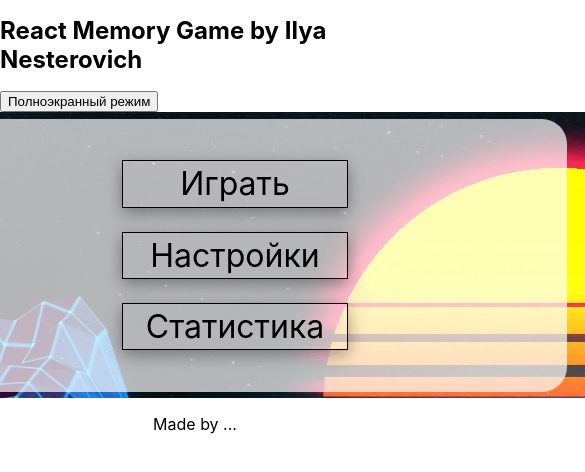
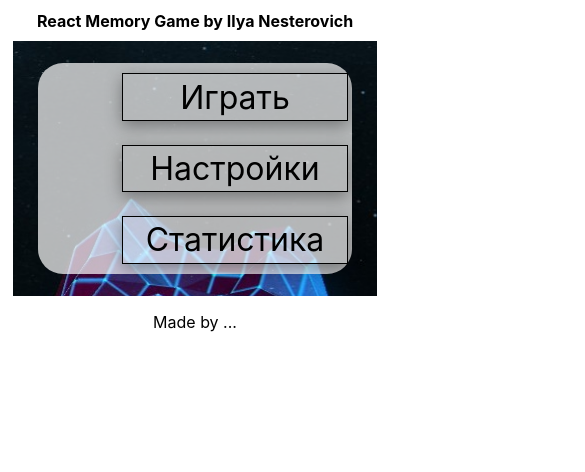
Before and after one commit to inesterovich/react-game, a React (Create React App) app in the folder client/: page / in a window 390 px wide. Shown: the top 472 px of the page, 585 px wide, since content can reach past the window. Built offline with nearby package versions, Linux system fonts and the light colour scheme.

Commit message:
feat: add adaptive

```diff
--- a/client/src/App.css
+++ b/client/src/App.css
@@ -10,7 +10,7 @@
 
 
 h1 {
-  font-size: 1.5rem;
+  font-size: 1rem;
 }
 .App {
   display: flex;
@@ -28,7 +28,6 @@ h1 {
   display: flex;
   justify-content: center;
   align-items: center;
-  padding: 1rem;
   height: calc(100% - (var(--headerHeight) * 2));
   min-width: 750px;
   background-image: url('./assets/img/background.jpg');
@@ -43,7 +42,7 @@ h1 {
   display: flex;
   justify-content: center;
   align-items: center;
-  padding: 1rem;
+
 }
 
 .main-content form {
@@ -92,9 +91,9 @@ h1 {
 .game-field {
   display: grid;
   grid-template-columns: repeat(6, 1fr);
-  grid-template-rows: repeat(3, 1fr);
+
   column-gap: 20px;
-  row-gap: 20px;
+  row-gap: 10px;
 
 }
 
@@ -179,3 +178,35 @@ h1 {
   padding: 2rem;
   background-color: #fff;
 }
+
+
+@media (max-width: 1023px) {
+
+  .main-content {
+    max-width: 600px;
+    min-width: none;
+  }
+}
+
+@media (max-width: 767px) {
+  .main-content {
+    max-width: 300px;
+    height: auto;
+    display: flex;
+    min-width: 85%;
+    padding: 1rem;
+  }
+
+  .main-content .wrapper {
+    display: flex;
+    flex-direction: column;
+  }
+  .main-content .game-field {
+    grid-template-columns: repeat(5, 1fr);
+    padding: 2rem;
+  }
+
+  .main-content .card-container {
+    max-width: 80px;
+  }
+}
--- a/client/src/App.jsx
+++ b/client/src/App.jsx
@@ -1,33 +1,20 @@
 import React from 'react';
 import { BrowserRouter as Router } from 'react-router-dom';
 import { useRoutes } from './routes';
-import { CustomButton } from './components/Button';
+
 import './App.css';
 
 function App() {
 
   const routes = useRoutes();
-  const fullScreenHandler = (event) => {
-    const root = document.getElementById('root');
 
-    if (document.fullscreenElement === root) {
-      document.exitFullscreen()
-    } else {
-      root.requestFullscreen()
-    }
-
-  }
 
   return (
     <Router>
       <div className="App" >
     <header className="main-header">
           <h1>React Memory Game by Ilya Nesterovich</h1>
-          <CustomButton
-            name="fullscreen"
-            text1="Полноэкранный режим"
-            text2="Выйти из полноэкранного режима"
-            clickHandler={fullScreenHandler} />
+
 
 
         </header>
--- a/client/src/pages/Game.page.jsx
+++ b/client/src/pages/Game.page.jsx
@@ -6,6 +6,7 @@ import clickSRC from "../assets/audio/click.wav";
 import { Modal } from '../components/Modal';
 import succesGameSrc from '../assets/audio/success_game.wav';
 import failedGameSrc from '../assets/audio/failed_game.mp3';
+import { CustomButton } from '../components/Button';
 
 export const GamePage = () => {
   const { gameField, startGameHandler, updateGameField, resetGameHandler } = useGameConfig();
@@ -23,6 +24,17 @@ export const GamePage = () => {
       setActions(data.gameActions)
     }
   }, [storage]);
+
+  const fullScreenHandler = (event) => {
+    const root = document.getElementById('root');
+
+    if (document.fullscreenElement === root) {
+      document.exitFullscreen()
+    } else {
+      root.requestFullscreen()
+    }
+
+  }
 
 
   const [openCardsArray, setOpenCardsArray] = useState([]);
@@ -174,13 +186,23 @@ export const GamePage = () => {
 
   return (
     <>
-            <Modal
-          message={modalMessage}
-          isModalOpen={isModalOpen}
-          modalHandler={modalHandler}
+      <Modal
+        message={modalMessage}
+        isModalOpen={isModalOpen}
+        modalHandler={modalHandler}
 
-        />
-      <div className="gameActions">{ actions }</div>
+          />
+                <div className="gameStats">
+                  <CustomButton
+                              name="fullscreen"
+                              text1="Полноэкранный режим"
+                              text2="Выйти из полноэкранного режима"
+          clickHandler={fullScreenHandler} />
+
+
+
+                        <p className="gameActions"> Осталось { actions } ходов</p>
+                </div>
 
       <div className="game-field">
 
```
